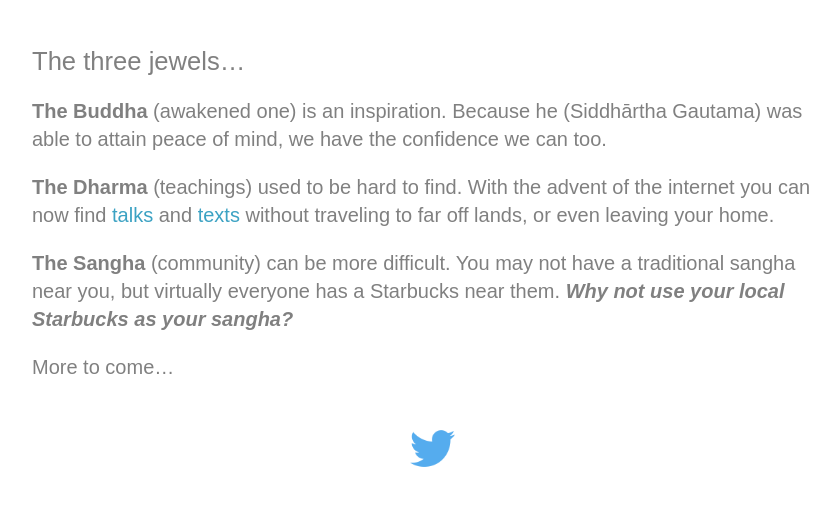
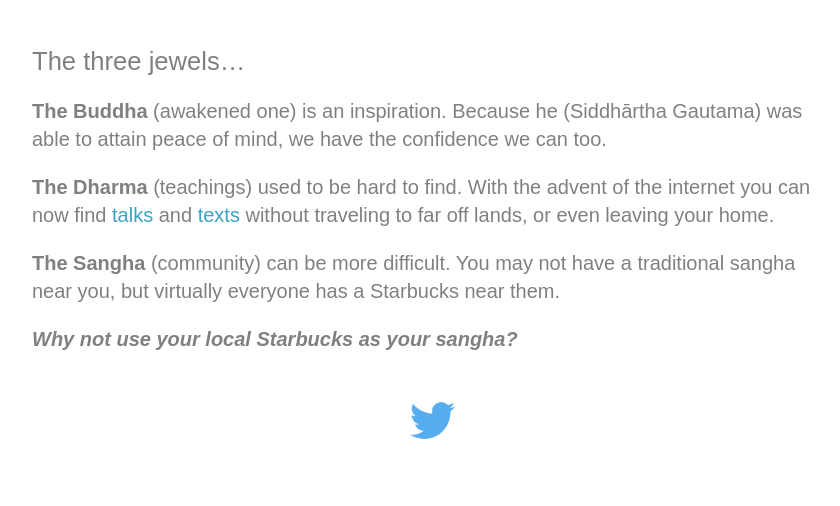
Before and after one commit to StarbucksSangha/StarbucksSangha, a Jekyll site: the page built from index.md, in a window 1280 px wide. Shown: the top 506 px of the page, without its empty margins (208-1048 px from the left). Built offline with Jekyll 4.4.1, drawn with Linux system fonts in a browser that asks for light colours.

Commit message:
Update index.md

```diff
--- a/index.md
+++ b/index.md
@@ -10,6 +10,6 @@
 
 <b>The Dharma</b> (teachings) used to be hard to find. With the advent of the internet you can now find [talks](https://www.dhammatalks.org/mp3_collections_index.html){:target="_blank"} and [texts](https://www.dhammatalks.org/suttas/index.html){:target="_blank"} without traveling to far off lands, or even leaving your home.
 
-<b>The Sangha</b> (community) can be more difficult. You may not have a traditional sangha near you, but virtually everyone has a Starbucks near them. <B><i>Why not use your local Starbucks as your sangha?</i></b>
+<b>The Sangha</b> (community) can be more difficult. You may not have a traditional sangha near you, but virtually everyone has a Starbucks near them.
 
-More to come...
+<p><B><i>Why not use your local Starbucks as your sangha?</i></b></p>
```
